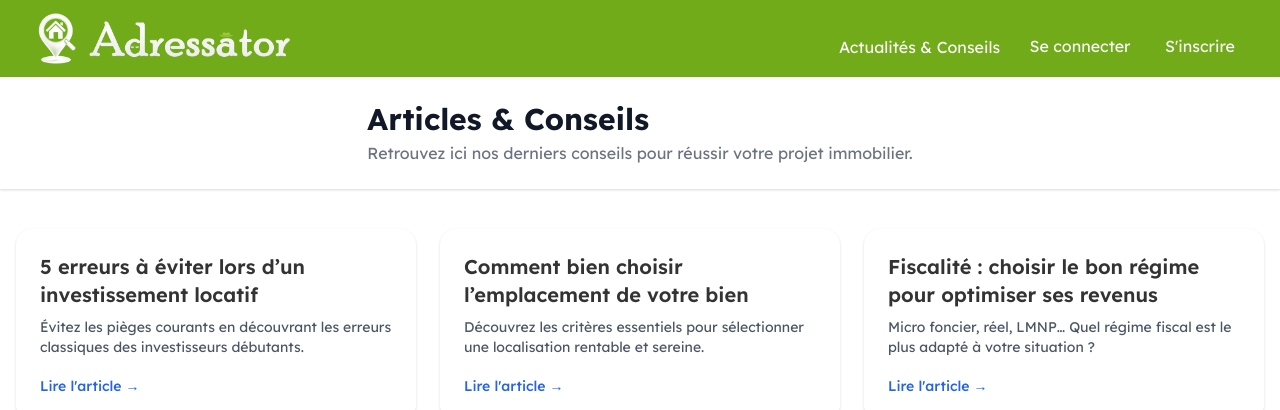
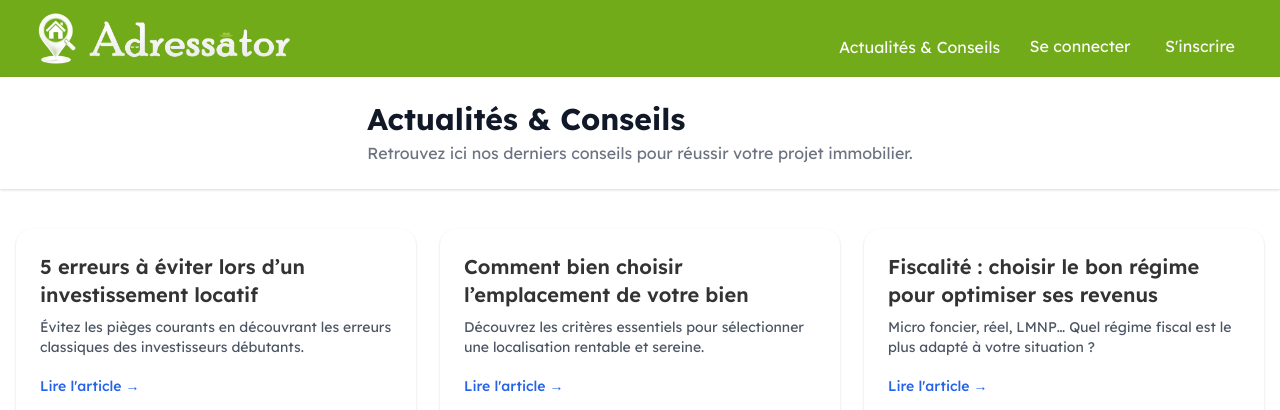
Before and after one commit to YannTonThat/Adressator, a Flask app: page /actu in a window 1280 px wide. Shown: the top 410 px of the page. Run offline with Flask 3, Linux system fonts and the light colour scheme; parts of the project's set-up code (start-up, migrations or seed data) failed here and were passed over.

Commit message:
Update actu-conseils.html

```diff
--- a/templates/actu-conseils.html
+++ b/templates/actu-conseils.html
@@ -262,7 +262,7 @@
 
 	<header class="bg-white shadow">
 	  <div class="max-w-7xl mx-auto px-4 py-6">
-		<h1 class="text-3xl font-bold text-gray-900">Articles & Conseils</h1>
+		<h1 class="text-3xl font-bold text-gray-900">Actualités & Conseils</h1>
 		<p class="text-gray-500 mt-1">Retrouvez ici nos derniers conseils pour réussir votre projet immobilier.</p>
 	  </div>
 	</header>
@@ -273,18 +273,21 @@
 		<h2 class="text-xl font-semibold mb-2">5 erreurs à éviter lors d’un investissement locatif</h2>
 		<p class="text-sm text-gray-600 mb-4">Évitez les pièges courants en découvrant les erreurs classiques des investisseurs débutants.</p>
 		<a href="#" class="text-blue-600 hover:underline text-sm font-medium">Lire l'article →</a>
+		<img src="/static/article1.jpg" alt="Illustration article 1" class="mt-4 w-full h-40 object-cover rounded-lg">
 	  </article>
 
 	  <article class="bg-white rounded-2xl shadow p-6 hover:shadow-lg transition">
 		<h2 class="text-xl font-semibold mb-2">Comment bien choisir l’emplacement de votre bien</h2>
 		<p class="text-sm text-gray-600 mb-4">Découvrez les critères essentiels pour sélectionner une localisation rentable et sereine.</p>
 		<a href="#" class="text-blue-600 hover:underline text-sm font-medium">Lire l'article →</a>
+		<img src="/static/article2.jpg" alt="Illustration article 2" class="mt-4 w-full h-40 object-cover rounded-lg">
 	  </article>
 
 	  <article class="bg-white rounded-2xl shadow p-6 hover:shadow-lg transition">
 		<h2 class="text-xl font-semibold mb-2">Fiscalité : choisir le bon régime pour optimiser ses revenus</h2>
 		<p class="text-sm text-gray-600 mb-4">Micro foncier, réel, LMNP… Quel régime fiscal est le plus adapté à votre situation ?</p>
 		<a href="#" class="text-blue-600 hover:underline text-sm font-medium">Lire l'article →</a>
+		<img src="/static/article3.jpg" alt="Illustration article 3" class="mt-4 w-full h-40 object-cover rounded-lg">
 	  </article>
 	  <!-- Ajoute ici d'autres articles si besoin -->
 	</main>
```
